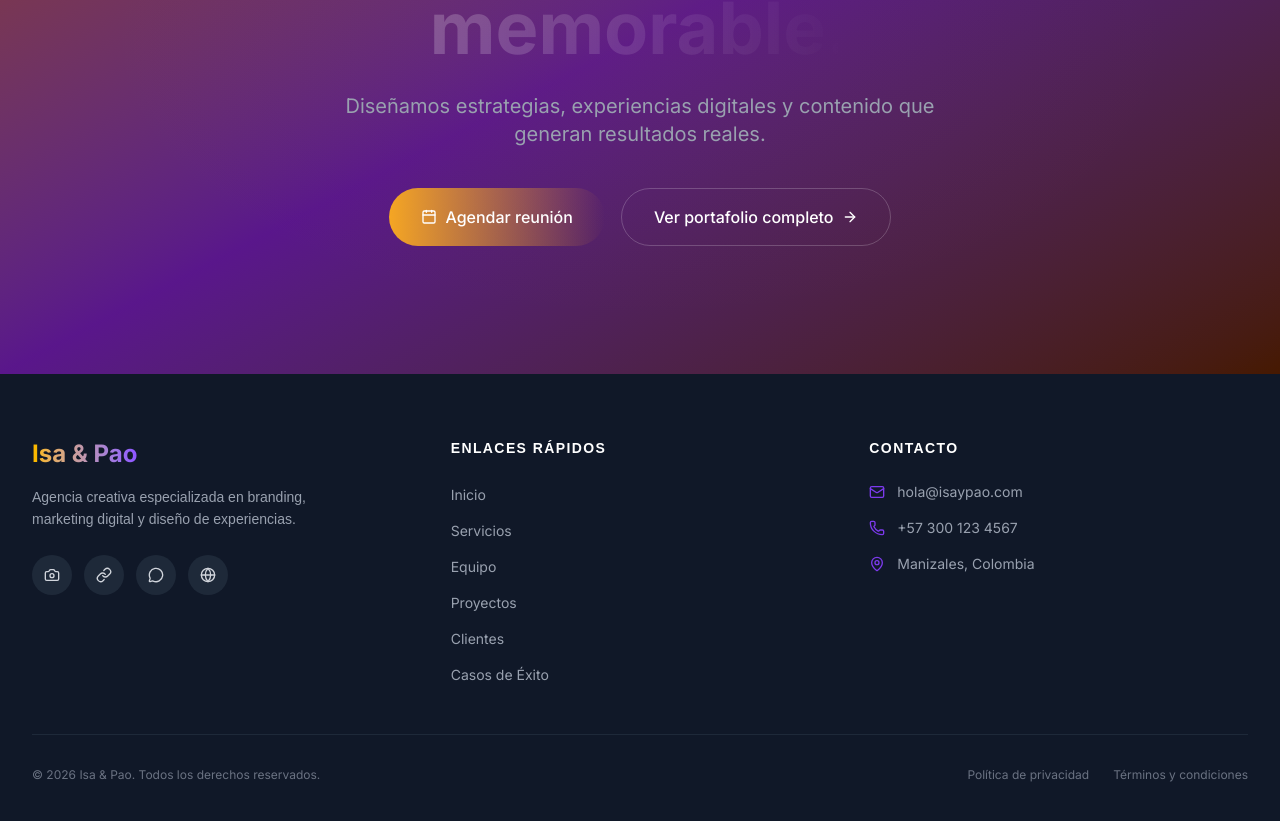
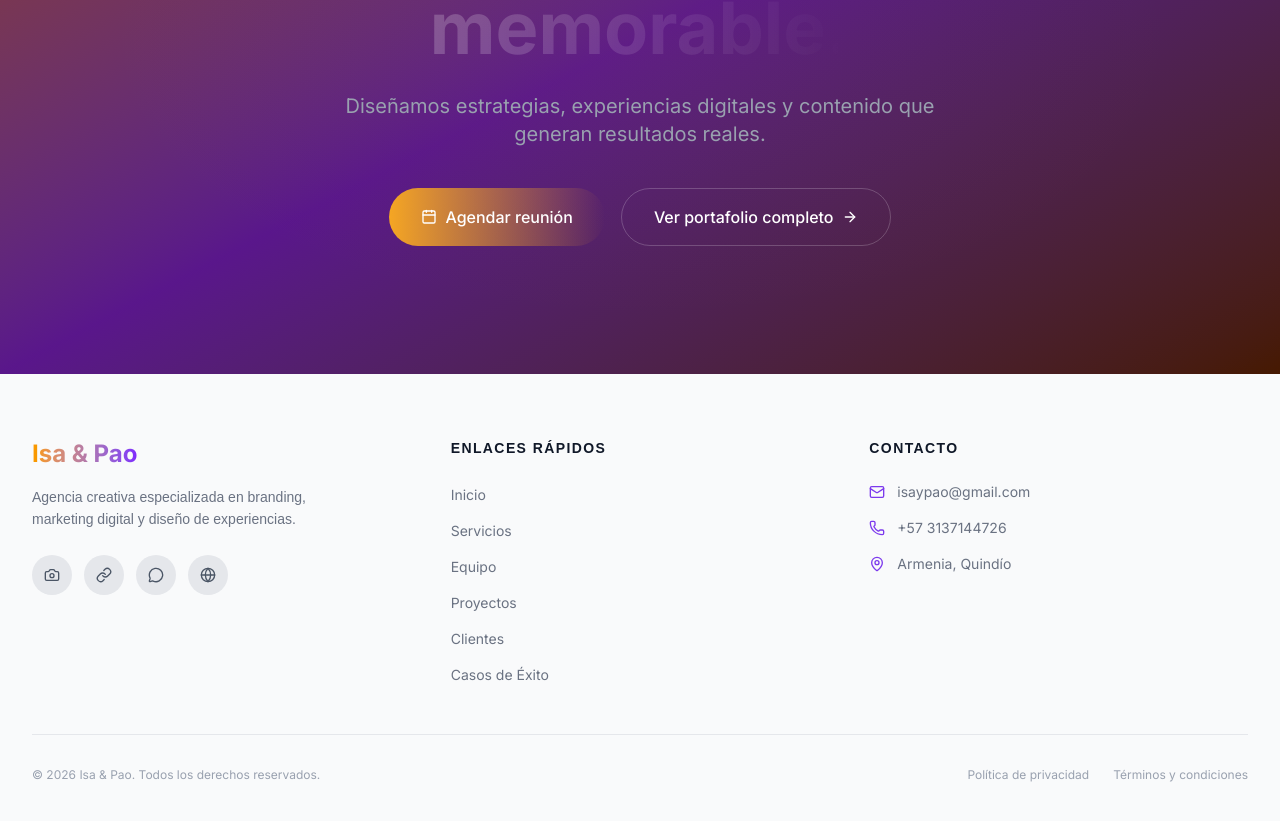
Before and after one commit to icristinahincapie-pantone/Portafolio-Isa-y-Pao, a Next.js app: page / in a window 1280 px wide. Shown: the part 8117-8938 px from the top of the page. Built offline with nearby package versions, Linux system fonts and the light colour scheme; a web font is replaced by a local one.

Commit message:
feat: light footer, update contact info and location

```diff
--- a/src/components/Footer.tsx
+++ b/src/components/Footer.tsx
@@ -11,14 +11,14 @@ const socialLinks = [
 ];
 
 const contactInfo = [
-  { icon: Mail, text: "hola@isaypao.com", href: "mailto:hola@isaypao.com" },
-  { icon: Phone, text: "+57 300 123 4567", href: "tel:+573001234567" },
-  { icon: MapPin, text: "Manizales, Colombia", href: "#" },
+  { icon: Mail, text: "isaypao@gmail.com", href: "mailto:isaypao@gmail.com" },
+  { icon: Phone, text: "+57 3137144726", href: "tel:+573137144726" },
+  { icon: MapPin, text: "Armenia, Quindío", href: "#" },
 ];
 
 export default function Footer() {
   return (
-    <footer id="contacto" className="bg-gray-900 text-gray-300">
+    <footer id="contacto" className="bg-gray-50 text-gray-600">
       <div className="max-w-7xl mx-auto px-4 sm:px-6 lg:px-8 py-16">
         <div className="grid grid-cols-1 md:grid-cols-3 gap-10">
           <motion.div
@@ -27,12 +27,12 @@ export default function Footer() {
             viewport={{ once: true }}
             transition={{ duration: 0.6 }}
           >
-            <h3 className="text-2xl font-bold text-white mb-4">
-              <span className="bg-gradient-to-r from-amber-400 to-violet-500 bg-clip-text text-transparent">
+            <h3 className="text-2xl font-bold mb-4">
+              <span className="bg-gradient-to-r from-amber-500 to-violet-600 bg-clip-text text-transparent">
                 Isa & Pao
               </span>
             </h3>
-            <p className="text-sm text-gray-400 leading-relaxed max-w-xs font-descriptor">
+            <p className="text-sm text-gray-500 leading-relaxed max-w-xs font-descriptor">
               Agencia creativa especializada en branding, marketing digital y diseño de experiencias.
             </p>
 
@@ -43,7 +43,7 @@ export default function Footer() {
                   <a
                     key={social.label}
                     href={social.href}
-                    className="w-10 h-10 rounded-full bg-gray-800 flex items-center justify-center hover:bg-primary transition-colors duration-200"
+                    className="w-10 h-10 rounded-full bg-gray-200 flex items-center justify-center hover:bg-primary hover:text-white transition-colors duration-200"
                     aria-label={social.label}
                   >
                     <Icon className="w-4 h-4" />
@@ -59,7 +59,7 @@ export default function Footer() {
             viewport={{ once: true }}
             transition={{ duration: 0.6, delay: 0.1 }}
           >
-            <h4 className="text-sm font-semibold tracking-widest uppercase text-white mb-6 font-descriptor">
+            <h4 className="text-sm font-semibold tracking-widest uppercase text-gray-900 mb-6 font-descriptor">
               Enlaces rápidos
             </h4>
             <ul className="space-y-3">
@@ -74,7 +74,7 @@ export default function Footer() {
                 <li key={link.label}>
                   <a
                     href={link.href}
-                    className="text-sm text-gray-400 hover:text-white transition-colors duration-200"
+                    className="text-sm text-gray-500 hover:text-primary transition-colors duration-200"
                   >
                     {link.label}
                   </a>
@@ -89,7 +89,7 @@ export default function Footer() {
             viewport={{ once: true }}
             transition={{ duration: 0.6, delay: 0.2 }}
           >
-            <h4 className="text-sm font-semibold tracking-widest uppercase text-white mb-6 font-descriptor">
+            <h4 className="text-sm font-semibold tracking-widest uppercase text-gray-900 mb-6 font-descriptor">
               Contacto
             </h4>
             <ul className="space-y-4">
@@ -99,7 +99,7 @@ export default function Footer() {
                   <li key={item.text}>
                     <a
                       href={item.href}
-                      className="flex items-center gap-3 text-sm text-gray-400 hover:text-white transition-colors duration-200"
+                      className="flex items-center gap-3 text-sm text-gray-500 hover:text-primary transition-colors duration-200"
                     >
                       <Icon className="w-4 h-4 text-primary flex-shrink-0" />
                       {item.text}
@@ -111,15 +111,15 @@ export default function Footer() {
           </motion.div>
         </div>
 
-        <div className="mt-12 pt-8 border-t border-gray-800 flex flex-col sm:flex-row items-center justify-between gap-4">
-          <p className="text-xs text-gray-500">
+        <div className="mt-12 pt-8 border-t border-gray-200 flex flex-col sm:flex-row items-center justify-between gap-4">
+          <p className="text-xs text-gray-400">
             &copy; {new Date().getFullYear()} Isa & Pao. Todos los derechos reservados.
           </p>
-          <div className="flex gap-6 text-xs text-gray-500">
-            <a href="#" className="hover:text-white transition-colors">
+          <div className="flex gap-6 text-xs text-gray-400">
+            <a href="#" className="hover:text-primary transition-colors">
               Política de privacidad
             </a>
-            <a href="#" className="hover:text-white transition-colors">
+            <a href="#" className="hover:text-primary transition-colors">
               Términos y condiciones
             </a>
           </div>
```
